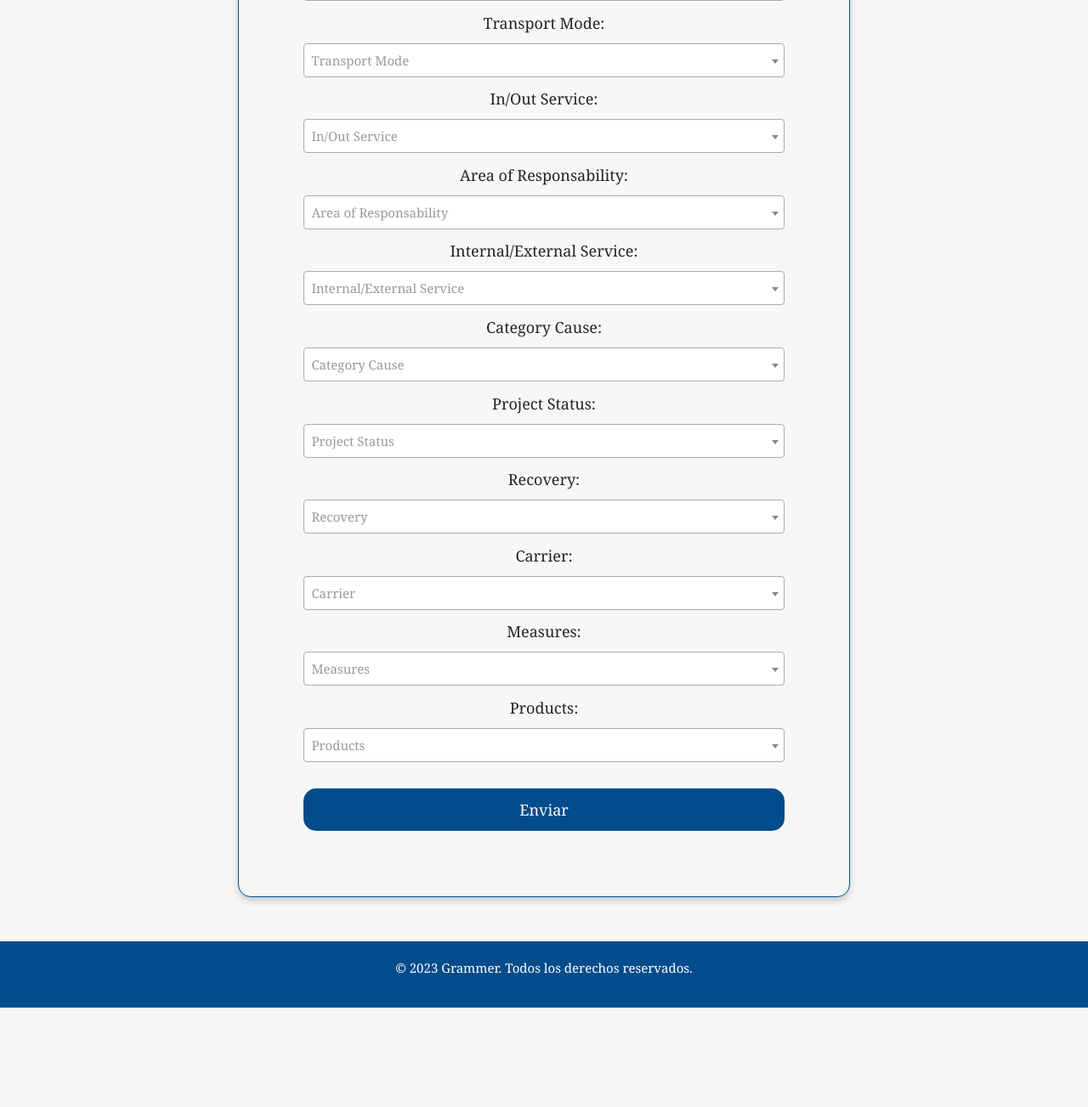
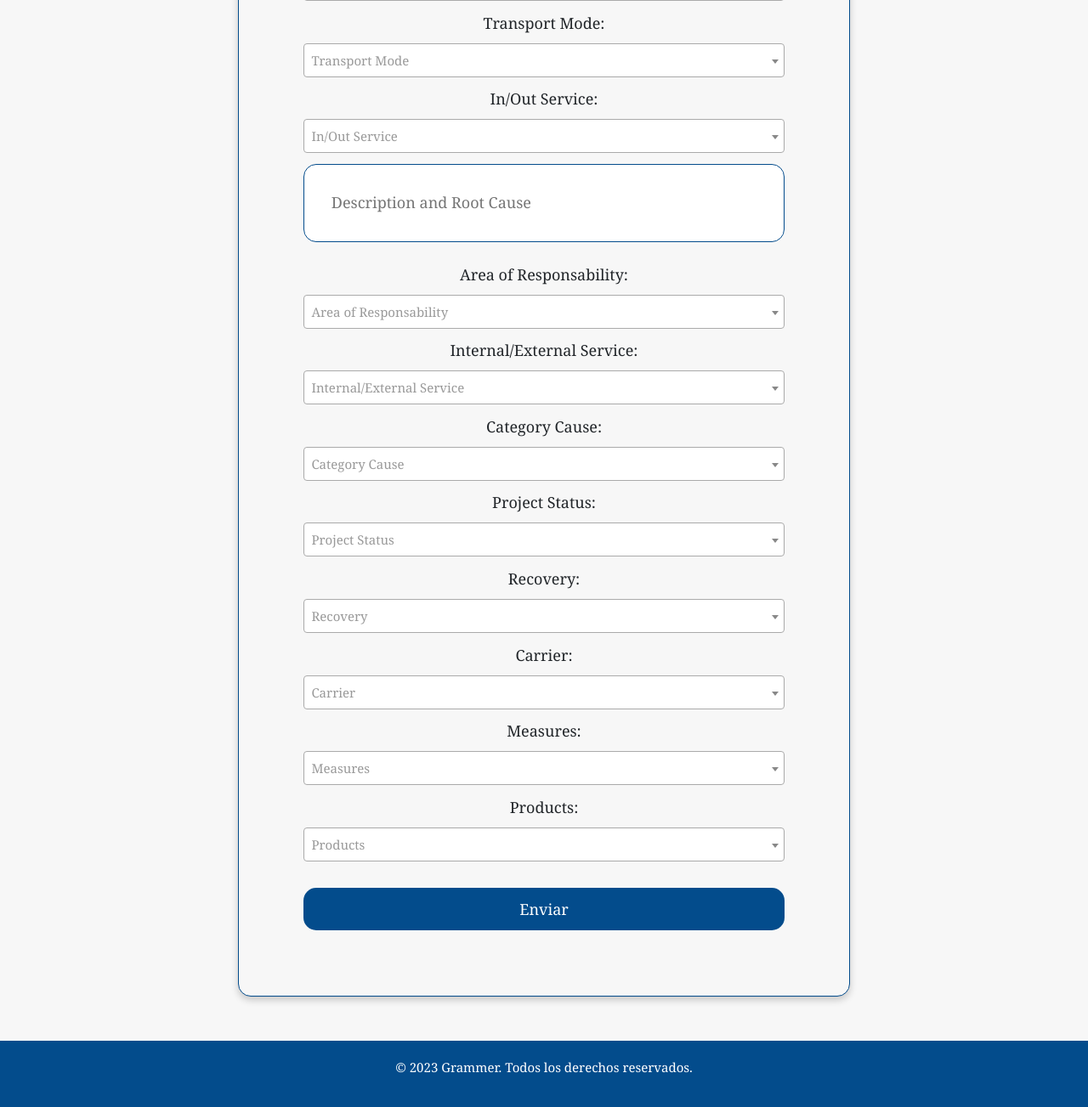
Before and after one commit to Alexpl0/PruebaDos, a PHP site: page /newOrder.php in a window 1280 px wide. Shown: the part 412-1715 px from the top of the page at 85% size. Before the commit the page ends 1598 px from the top, so only its background shows below. Run offline with PHP 8.4, Linux system fonts and the light colour scheme; data that the repository does not hold is empty; some libraries are stand-ins or nearby versions.

Commit message:
Description

```diff
--- a/newOrder.php
+++ b/newOrder.php
@@ -138,6 +138,13 @@ require_once __DIR__ . '/dao/elements/daoProducts.php';
                     <?php endif; ?>
                 </select>
             </div>
+
+            <div>
+                <label for="Description and Root Cause">
+                    <input type="text" id="Description" name="Description" placeholder="Description and Root Cause" required>
+                </label>
+            </div>
+
 
             <div>
                 <label for="Area" >Area of Responsability:</label>
```
